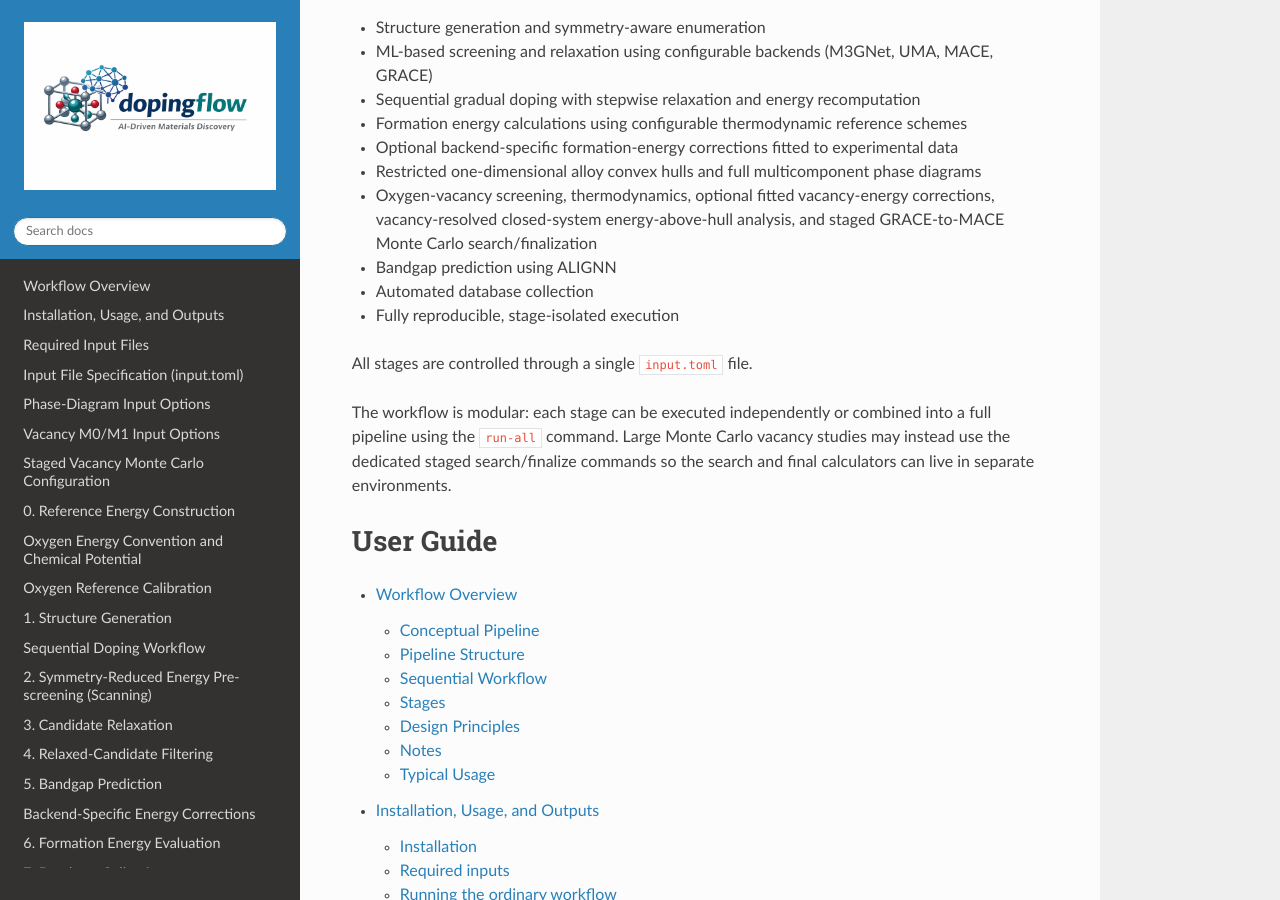
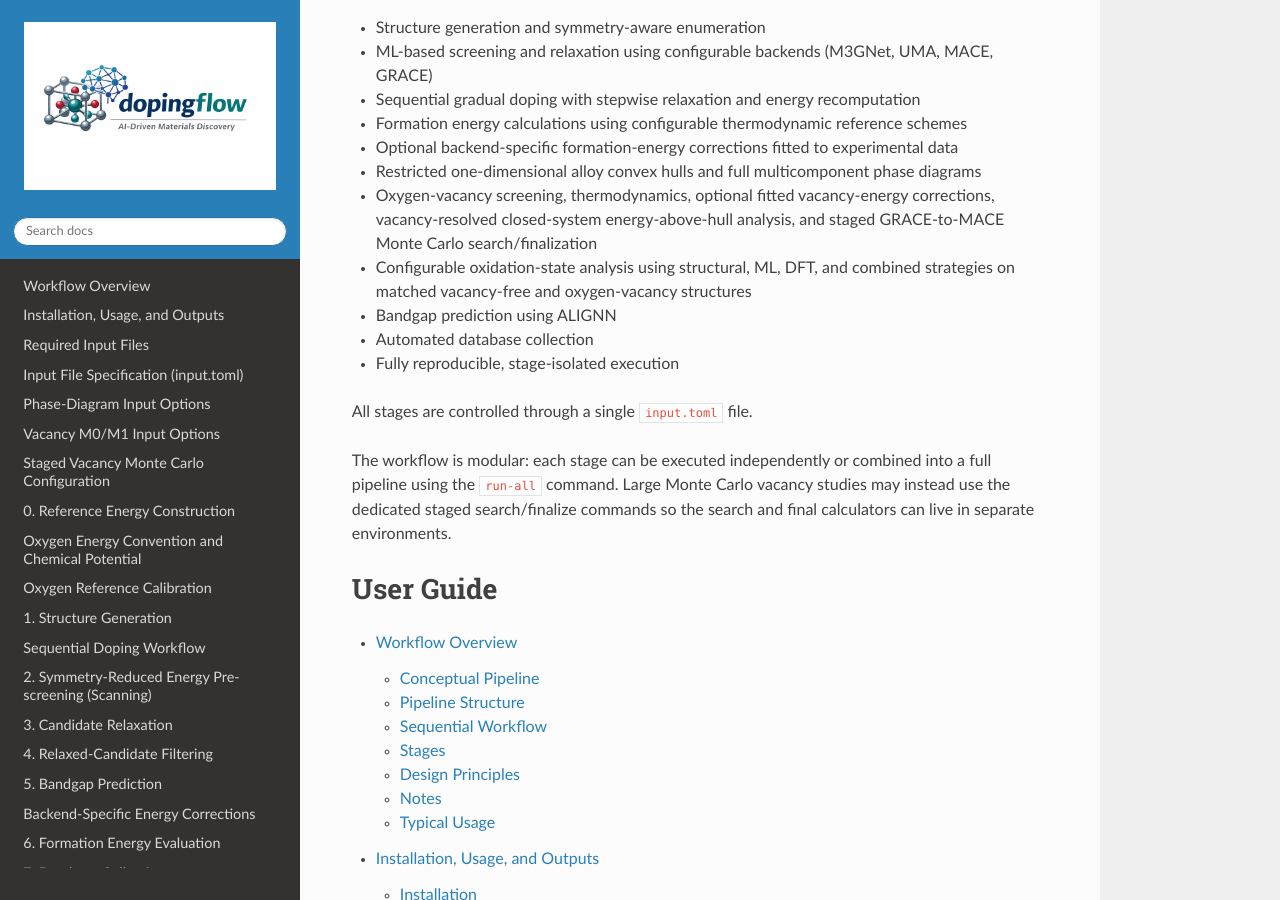
Before and after one commit to KazemZh/dopingflow, a Sphinx documentation site: the page built from docs/source/index.rst, in a window 1280 px wide and 900 px high, scrolled down 680 px. Built offline with Sphinx 7.4.7 and the Read the Docs theme 3.1.0, drawn with Linux system fonts in a browser that asks for light colours; some of the changed text lies outside the part shown.

Commit message:
Add oxidation framework to documentation index

```diff
--- a/docs/source/index.rst
+++ b/docs/source/index.rst
@@ -19,6 +19,7 @@ The workflow integrates:
 - Optional backend-specific formation-energy corrections fitted to experimental data
 - Restricted one-dimensional alloy convex hulls and full multicomponent phase diagrams
 - Oxygen-vacancy screening, thermodynamics, optional fitted vacancy-energy corrections, vacancy-resolved closed-system energy-above-hull analysis, and staged GRACE-to-MACE Monte Carlo search/finalization
+- Configurable oxidation-state analysis using structural, ML, DFT, and combined strategies on matched vacancy-free and oxygen-vacancy structures
 - Bandgap prediction using ALIGNN
 - Automated database collection
 - Fully reproducible, stage-isolated execution
@@ -72,6 +73,7 @@ Each stage can be executed independently and uses its own configuration block.
    methods/vacancy_energy_above_hull
    methods/vacancy_energy_correction
    methods/vacancies
+   methods/oxidation_states
    methods/surfaces
 
 
```
